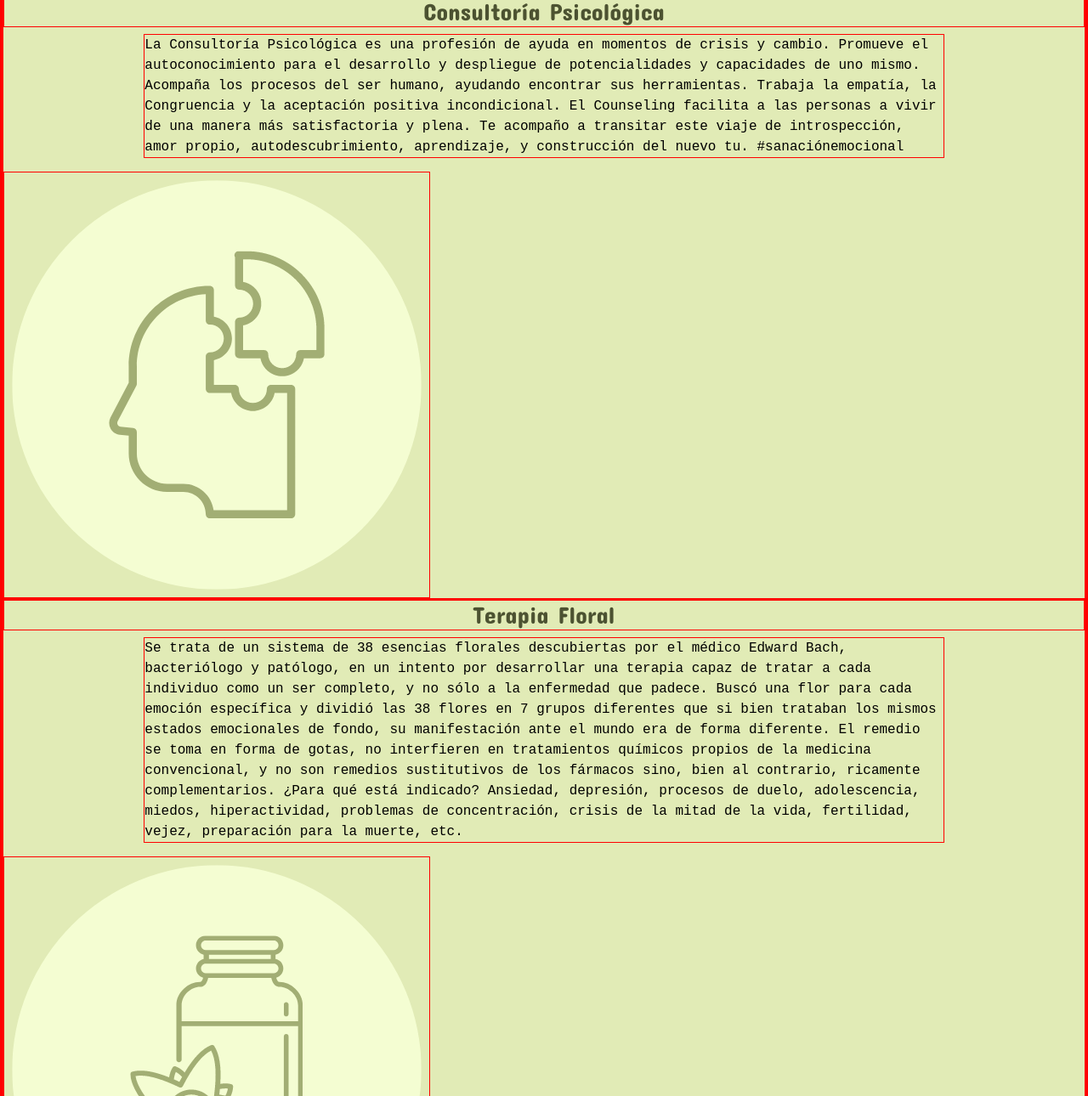
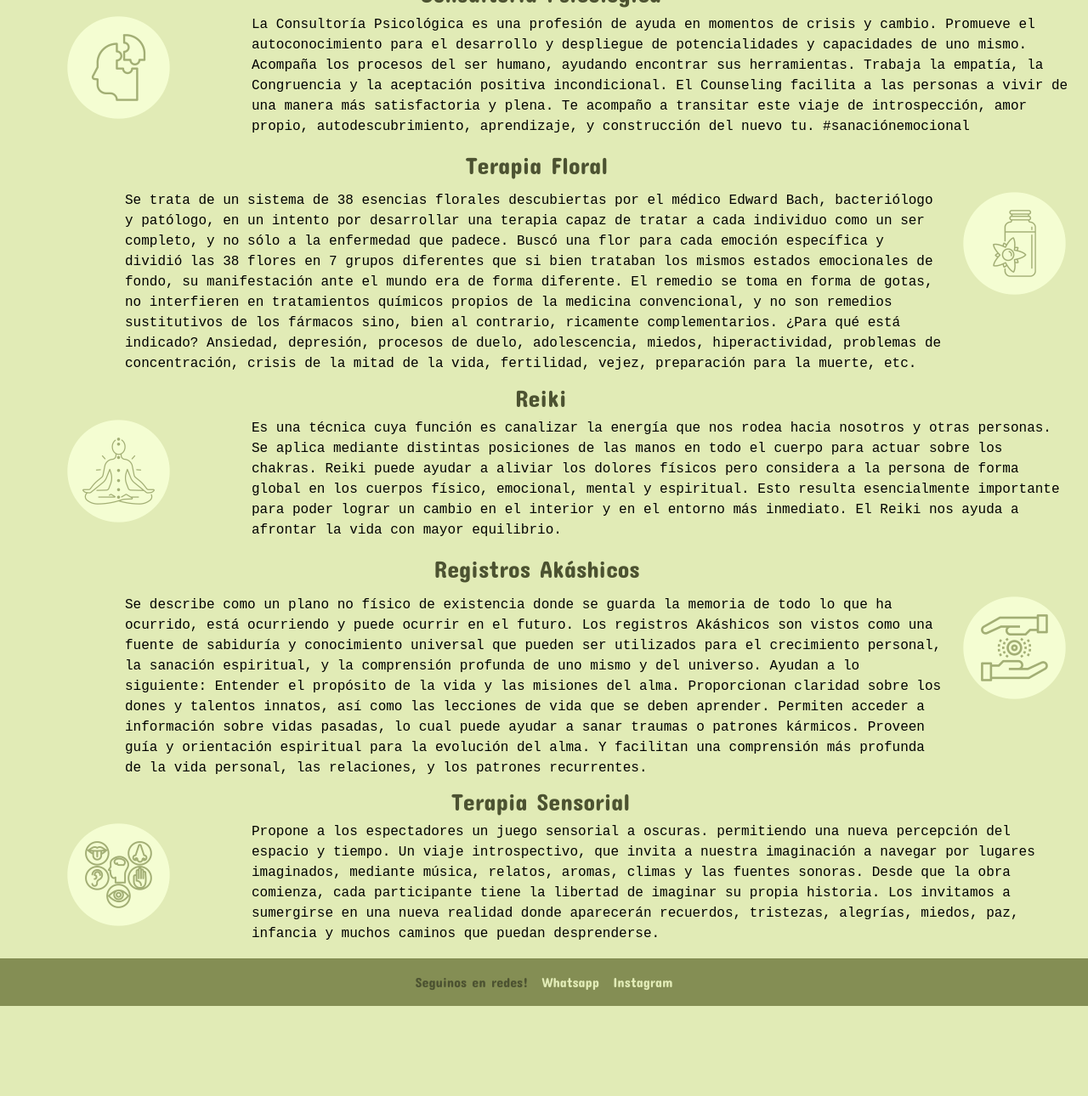
Before and after one commit to maalena2205/entrega_MalenaGonzalez, a plain HTML site: page pages/servicios.html in a window 1280 px wide. Shown: the part 126-1416 px from the top of the page at 85% size. After the commit the page ends 1310 px from the top, so only its background shows below. Drawn offline with nearby package versions, Linux system fonts and the light colour scheme; a web font is replaced by a local one.

Commit message:
decore servicios

```diff
--- a/pages/servicios.html
+++ b/pages/servicios.html
@@ -79,9 +79,11 @@
       <section>
         <h2 class="tituloServicios">Servicios</h2>
       </section>
-      <section>
-        <h3 class="modificarSubtitulos">Consultoría Psicológica</h3>
-        <p>
+      <section class="grid-container-servicios-consultoria">
+        <h3 class="modificarSubtitulos grid-item-titulo-servicios-consultoria"
+          >Consultoría Psicológica</h3
+        >
+        <p class="grid-item-texto-servicios-consultoria">
           La Consultoría Psicológica es una profesión de ayuda en momentos de
           crisis y cambio. Promueve el autoconocimiento para el desarrollo y
           despliegue de potencialidades y capacidades de uno mismo. Acompaña los
@@ -93,13 +95,15 @@
           construcción del nuevo tu. #sanaciónemocional
         </p>
         <img
-          class="imagenesServicios"
+          class="imagenesServicios grid-item-imagen-servicios-consultoria"
           src="../assets/circuloconsultoria.png"
           alt="Consultoría Psicológica" />
       </section>
-      <section>
-        <h3 class="modificarSubtitulos">Terapia Floral</h3>
-        <p>
+      <section class="grid-container-servicios-terapiafloral">
+        <h3 class="modificarSubtitulos grid-item-titulo-servicios-terapiafloral"
+          >Terapia Floral</h3
+        >
+        <p class="grid-item-texto-servicios-terapiafloral">
           Se trata de un sistema de 38 esencias florales descubiertas por el
           médico Edward Bach, bacteriólogo y patólogo, en un intento por
           desarrollar una terapia capaz de tratar a cada individuo como un ser
@@ -115,13 +119,15 @@
           de la vida, fertilidad, vejez, preparación para la muerte, etc.
         </p>
         <img
-          class="imagenesServicios"
+          class="imagenesServicios grid-item-imagen-servicios-terapiafloral"
           src="../assets/circuloterapiafloral.png"
           alt="Terapia Floral" />
       </section>
-      <section>
-        <h3 class="modificarSubtitulos">Reiki</h3>
-        <p>
+      <section class="grid-container-servicios-reiki">
+        <h3 class="modificarSubtitulos grid-item-titulo-servicios-reiki"
+          >Reiki</h3
+        >
+        <p class="grid-item-texto-servicios-reiki">
           Es una técnica cuya función es canalizar la energía que nos rodea
           hacia nosotros y otras personas. Se aplica mediante distintas
           posiciones de las manos en todo el cuerpo para actuar sobre los
@@ -133,13 +139,15 @@
         </p>
 
         <img
-          class="imagenesServicios"
+          class="imagenesServicios grid-item-imagen-servicios-reiki"
           src="../assets/circuloreiki.png"
           alt="Reiki" />
       </section>
-      <section>
-        <h3 class="modificarSubtitulos">Registros Akáshicos</h3>
-        <p>
+      <section class="grid-container-servicios-registros">
+        <h3 class="modificarSubtitulos grid-item-titulo-servicios-registros"
+          >Registros Akáshicos</h3
+        >
+        <p class="grid-item-texto-servicios-registros">
           Se describe como un plano no físico de existencia donde se guarda la
           memoria de todo lo que ha ocurrido, está ocurriendo y puede ocurrir en
           el futuro. Los registros Akáshicos son vistos como una fuente de
@@ -157,11 +165,14 @@
         <img
           class="imagenesServicios"
           src="../assets/circuloregistros.png"
-          alt="Registros Akáshicos" />
+          alt="Registros Akáshicos grid-item-imagen-servicios-registros" />
       </section>
-      <section>
-        <h3 class="modificarSubtitulos">Terapia Sensorial</h3>
-        <p>
+      <section class="grid-container-servicios-terapiasensorial">
+        <h3
+          class="modificarSubtitulos grid-item-titulo-servicios-terapiasensorial"
+          >Terapia Sensorial</h3
+        >
+        <p class="grid-item-texto-servicios-terapiasensorial">
           Propone a los espectadores un juego sensorial a oscuras. permitiendo
           una nueva percepción del espacio y tiempo. Un viaje introspectivo, que
           invita a nuestra imaginación a navegar por lugares imaginados,
@@ -172,7 +183,7 @@
           y muchos caminos que puedan desprenderse.
         </p>
         <img
-          class="imagenesServicios"
+          class="imagenesServicios grid-item-imagen-servicios-terapiasensorial"
           src="../assets/circuloterapiasensorial.png"
           alt="Terapia Sensorial" />
       </section>
--- a/style/style.css
+++ b/style/style.css
@@ -1,6 +1,3 @@
-* {
-  border: solid red 1px;
-}
 .concert-one-regular {
   font-family: "Concert One", sans-serif;
   font-weight: 400;
@@ -240,3 +237,147 @@ a {
   height: 100%;
   width: 100%;
 }
+.imagenesServicios {
+  width: 125px;
+}
+/* probando primer grid servicios */
+
+.grid-container-servicios-consultoria {
+  display: grid;
+  grid-template-areas:
+    "titulouno titulouno"
+    "imagenuno textouno";
+  grid-template-rows: 20% 80%;
+  grid-template-columns: 6% 94%;
+  justify-self: center;
+  padding-left: 6%;
+}
+.grid-item-titulo-servicios-consultoria {
+  display: grid;
+  grid-area: titulouno;
+  height: 100%;
+  justify-self: center;
+  padding-right: 7%;
+}
+.grid-item-texto-servicios-consultoria {
+  display: grid;
+  grid-area: textouno;
+  width: 85%;
+}
+grid-item-imagen-servicios-consultoria {
+  display: grid;
+  grid-area: imagenuno;
+  width: 75%;
+}
+/* probando segundo grid al revés servicios */
+
+.grid-container-servicios-terapiafloral {
+  display: grid;
+  grid-template-areas:
+    "tituloterapiafloral tituloterapiafloral"
+    " textoterapiafloral imagenterapiafloral";
+  grid-template-rows: 17% 83%;
+  grid-template-columns: 94% 6%;
+  justify-self: center;
+  padding-right: 6%;
+}
+.grid-item-titulo-servicios-terapiafloral {
+  display: grid;
+  grid-area: tituloterapiafloral;
+  height: 100%;
+  padding-left: 5%;
+}
+.grid-item-texto-servicios-terapiafloral {
+  display: grid;
+  grid-area: textoterapiafloral;
+  width: 85%;
+}
+grid-item-imagen-servicios-terapiafloral {
+  display: grid;
+  grid-area: imagenterapiafloral;
+  width: 75%;
+}
+/* tercer grid servicios */
+
+.grid-container-servicios-reiki {
+  display: grid;
+  grid-template-areas:
+    "tituloreiki tituloreiki"
+    "imagenreiki textoreiki";
+  grid-template-rows: 20% 80%;
+  grid-template-columns: 6% 94%;
+  justify-self: center;
+  padding-left: 6%;
+}
+.grid-item-titulo-servicios-reiki {
+  display: grid;
+  grid-area: tituloreiki;
+  height: 100%;
+  justify-self: center;
+  padding-right: 7%;
+}
+.grid-item-texto-servicios-reiki {
+  display: grid;
+  grid-area: textoreiki;
+  width: 85%;
+}
+.grid-item-imagen-servicios-reiki {
+  display: grid;
+  grid-area: imagenreiki;
+}
+/* cuarto grid servicios */
+
+.grid-container-servicios-registros {
+  display: grid;
+  grid-template-areas:
+    "tituloregistros tituloregistros"
+    " textoregistros imagenregistros";
+  grid-template-rows: 17% 83%;
+  grid-template-columns: 94% 6%;
+  justify-self: center;
+  padding-right: 6%;
+}
+.grid-item-titulo-servicios-registros {
+  display: grid;
+  grid-area: tituloregistros;
+  height: 100%;
+  padding-left: 5%;
+}
+.grid-item-texto-servicios-registros {
+  display: grid;
+  grid-area: textoregistros;
+  width: 85%;
+}
+grid-item-imagen-servicios-registros {
+  display: grid;
+  grid-area: imagenregistros;
+  width: 75%;
+}
+/* ultimo grid servicios*/
+
+.grid-container-servicios-terapiasensorial {
+  display: grid;
+  grid-template-areas:
+    "tituloterapiasensorial tituloterapiasensorial"
+    "imagenterapiasensorial textoterapiasensorial";
+  grid-template-rows: 20% 80%;
+  grid-template-columns: 6% 94%;
+  justify-self: center;
+  padding-left: 6%;
+}
+.grid-item-titulo-servicios-terapiasensorial {
+  display: grid;
+  grid-area: tituloterapiasensorial;
+  height: 100%;
+  justify-self: center;
+  padding-right: 7%;
+}
+.grid-item-texto-servicios-terapiasensorial {
+  display: grid;
+  grid-area: textoterapiasensorial;
+  width: 85%;
+}
+.grid-item-imagen-servicios-terapiasensorial {
+  display: grid;
+  grid-area: imagenterapiasensorial;
+}
```
